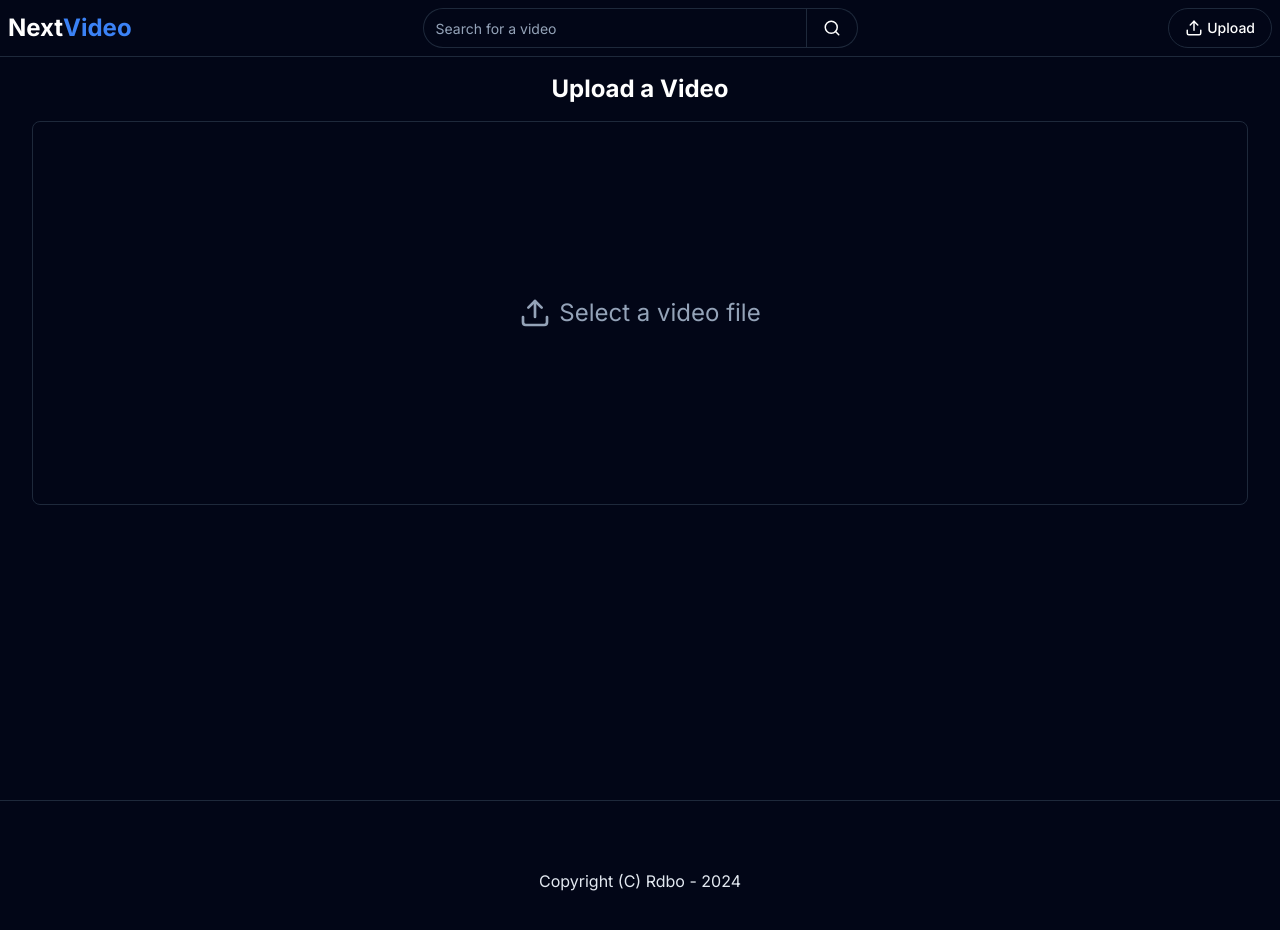
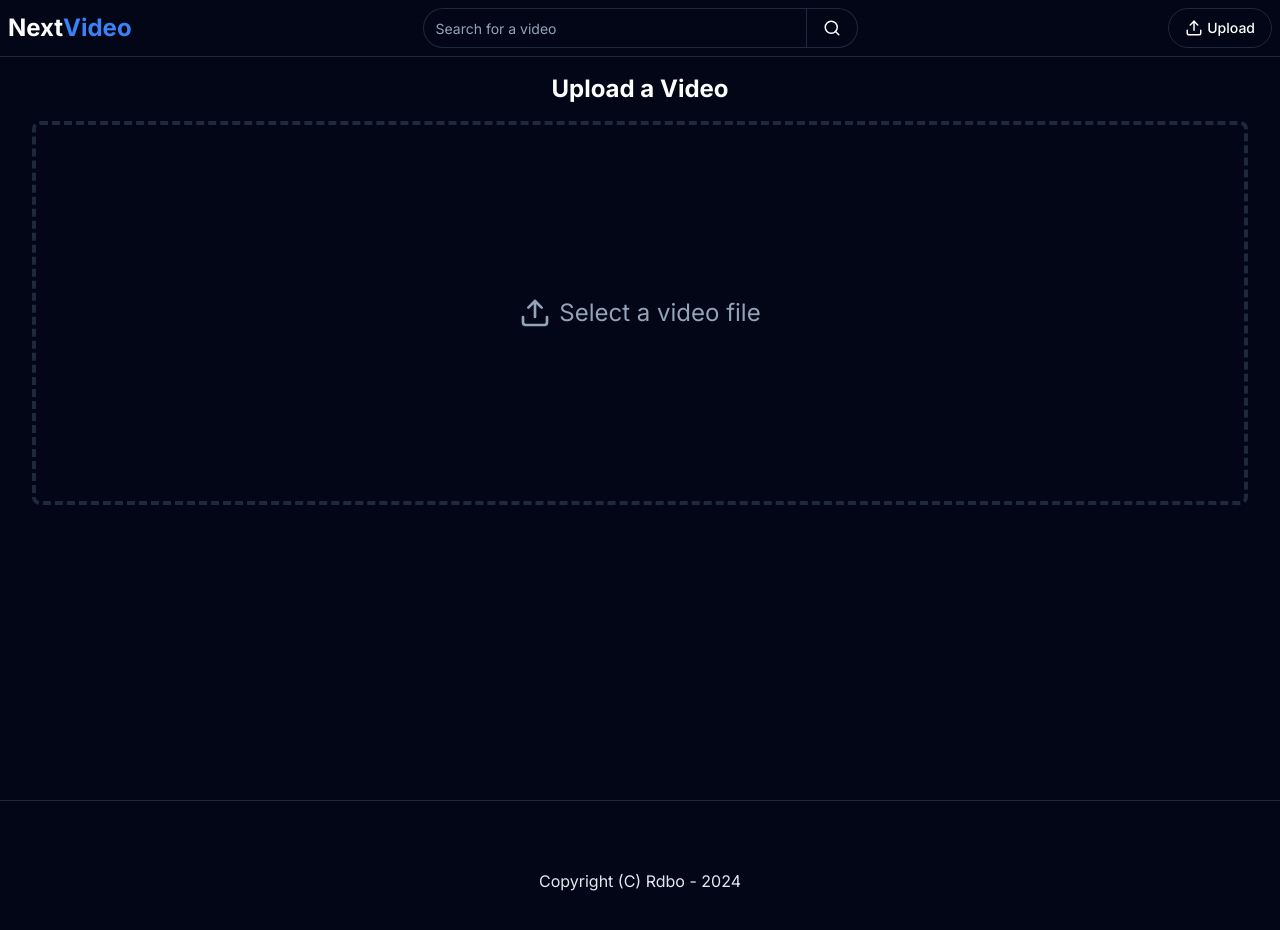
Before and after one commit to rdbo/nextvideo, a Next.js app: page /upload in a window 1280 px wide. Shown: the top 930 px of the page. Built offline with nearby package versions, Linux system fonts and the light colour scheme.

Commit message:
improved dropzone style

```diff
--- a/app/upload/page.tsx
+++ b/app/upload/page.tsx
@@ -5,7 +5,8 @@ import { useCallback } from "react";
 import { useDropzone } from "react-dropzone";
 
 export default function UploadPage() {
-  const onDrop = useCallback((acceptedFiles: any) => {
+  const onDrop = useCallback((acceptedFiles: File[]) => {
+    if (acceptedFiles.length == 0) return;
     console.log(acceptedFiles);
   }, []);
 
@@ -20,7 +21,7 @@ export default function UploadPage() {
       <div className="flex justify-center px-8">
         <div
           {...getRootProps()}
-          className="border border-slate-800 h-96 w-full rounded-lg flex justify-center items-center text-2xl text-center text-slate-400"
+          className="border-4 border-slate-800 border-dashed h-96 w-full rounded-lg flex justify-center items-center text-2xl text-center text-slate-400"
         >
           <input {...getInputProps()} />
           <Upload size={32} />
```
